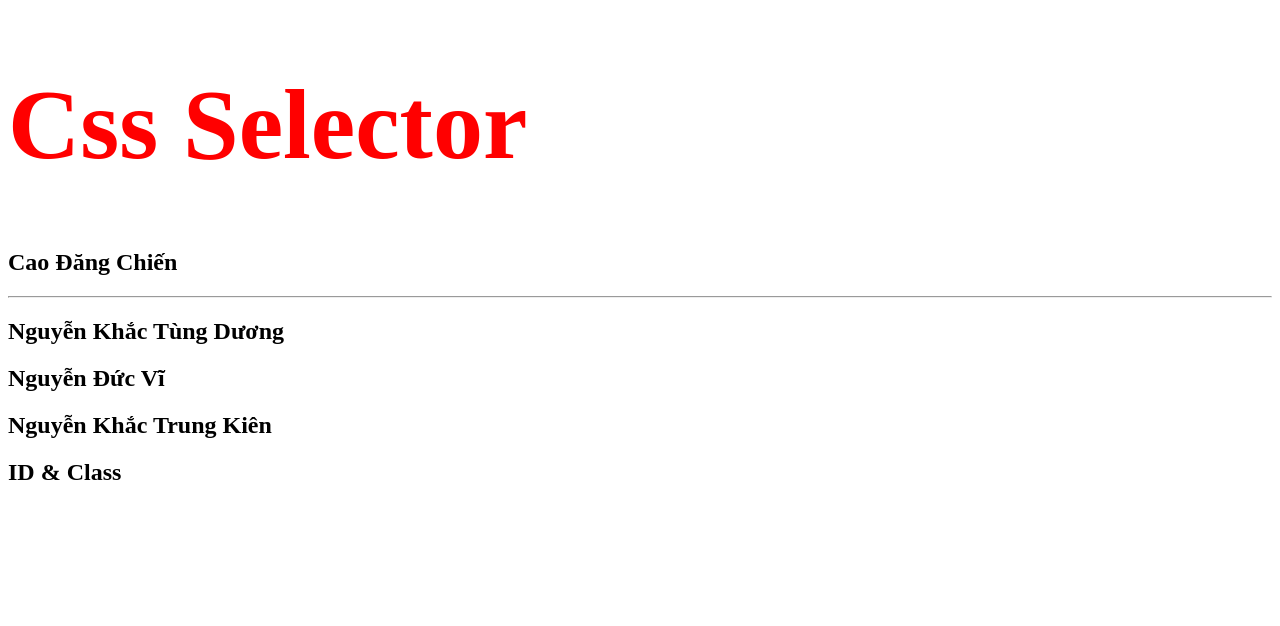
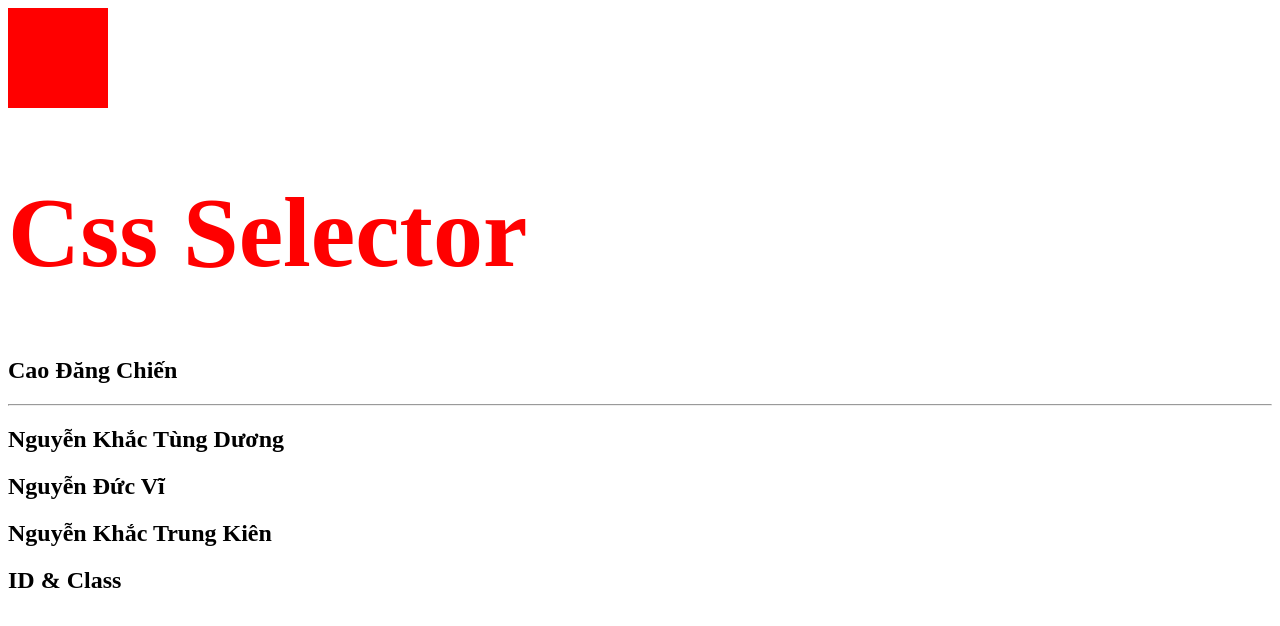
Before and after one commit to DevCen-4/F8-SHOP, a plain HTML site: page CssSelector.html in a window 1280 px wide. Drawn offline with Linux system fonts and the light colour scheme.

Commit message:
Edit file main.css

```diff
--- a/CssSelector.html
+++ b/CssSelector.html
@@ -7,6 +7,8 @@
     <link rel="stylesheet" href="main.css">
 </head>
 <body>
+    <div id = "hinhvuong", style="background-color: red; width: 100px; height: 100px;">
+    </div>
     <div>
         <h1 style="color: red; font-size: 100px;">Css Selector</h1>
         <H2>Cao Đăng Chiến </H2>
--- a/main.css
+++ b/main.css
@@ -12,5 +12,7 @@ h3 {
     1: global (Đặt biến toàn cục)
     2: local  (Đặt biến cục bộ)
 */
-
-@r
+#hinhvuong {
+    width: 50%;
+    height: 50%;
+}
```
Also changed, not shown: CssVariable.html (+1 -0 lines).
